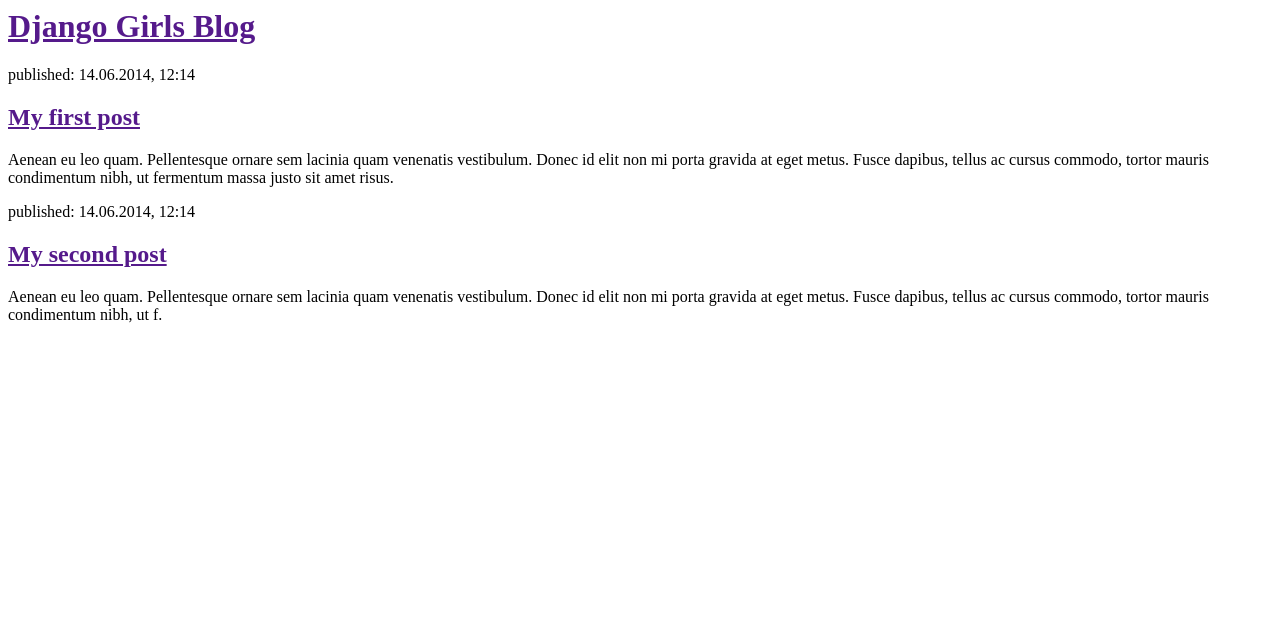
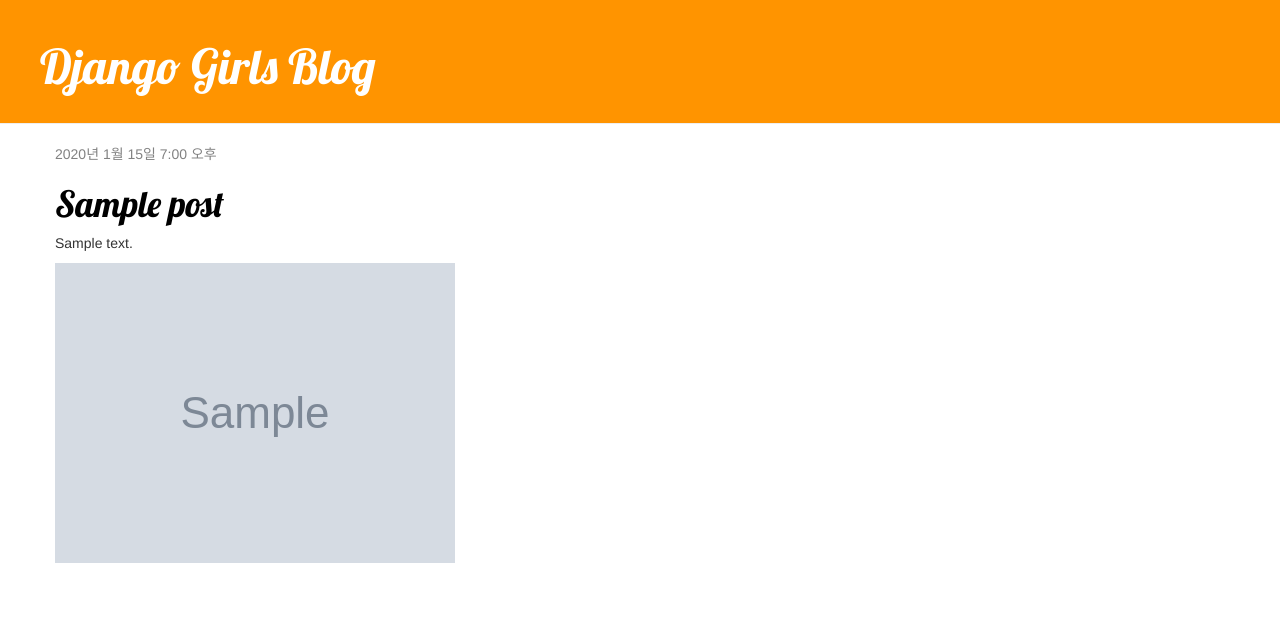
Before and after one commit to minwoo-khu/my-first-blog, a Django app: page / in a window 1280 px wide. Shown: the top 632 px of the page. Run offline with Django 5.2, Linux system fonts and the light colour scheme; tables that the repository leaves empty hold one stand-in row (values such as "Sample post"); grey boxes marked "Sample" are stand-in pictures; some libraries are stand-ins or nearby versions.

Commit message:
Added Image Feature

```diff
--- a/blog/models.py
+++ b/blog/models.py
@@ -13,6 +13,7 @@
                 default=timezone.now)
         published_date = models.DateTimeField(
                 blank=True, null=True)
+        image = models.ImageField(upload_to='blog_image/%Y/%m/%d/', default='blog_image/default_error.png')
 
 def publish(self):
     self.published_date = timezone.now()
--- /dev/null
+++ b/blog/static/css/blog.css
@@ -0,0 +1,50 @@
+.page-header {
+    background-color: #ff9400;
+    margin-top: 0;
+    padding: 20px 20px 20px 40px;
+}
+
+.page-header h1, .page-header h1 a, .page-header h1 a:visited, .page-header h1 a:active {
+    color: #ffffff;
+    font-size: 36pt;
+    text-decoration: none;
+}
+
+.content {
+    margin-left: 40px;
+}
+
+h1, h2, h3, h4 {
+    font-family: 'Lobster', cursive;
+}
+
+.date {
+    color: #828282;
+}
+
+.save {
+    float: right;
+}
+
+.post-form textarea, .post-form input {
+    width: 100%;
+}
+
+.top-menu, .top-menu:hover, .top-menu:visited {
+    color: #ffffff;
+    float: right;
+    font-size: 26pt;
+    margin-right: 20px;
+}
+
+.post {
+    margin-bottom: 70px;
+}
+
+.post h1 a, .post h1 a:visited {
+    color: #000000;
+}
+
+.blog-image-list {
+    object-fit: cover;
+}
--- /dev/null
+++ b/blog/templates/blog/base.html
@@ -0,0 +1,23 @@
+{% load static %}
+<html>
+    <head>
+        <title>Django Girls blog</title>
+        <link rel="stylesheet" href="//maxcdn.bootstrapcdn.com/bootstrap/3.2.0/css/bootstrap.min.css">
+        <link rel="stylesheet" href="//maxcdn.bootstrapcdn.com/bootstrap/3.2.0/css/bootstrap-theme.min.css">
+        <link href='//fonts.googleapis.com/css?family=Lobster&subset=latin,latin-ext' rel='stylesheet' type='text/css'>
+        <link rel="stylesheet" href="{% static 'css/blog.css' %}">
+    </head>
+    <body>
+    <div class="page-header">
+        <h1><a href="/">Django Girls Blog</a></h1>
+    </div>
+    <div class="content container">
+        <div class="row">
+            <div class="col-md-8">
+            {% block content %}
+            {% endblock %}
+            </div>
+        </div>
+    </div>
+</body>
+</html>
--- a/blog/templates/blog/post_list.html
+++ b/blog/templates/blog/post_list.html
@@ -1,30 +1,16 @@
-<html>
-    <head>
-        <title>Django Girls blog</title>
-    </head>
-    <body>
-        <div>
-            <h1><a href="">Django Girls Blog</a></h1>
+{% extends 'blog/base.html' %}
+
+{% block content %}
+    {% for post in posts %}
+        <div class="post">
+            <div class="date">
+                {{ post.published_date }}
+            </div>
+            <h1><a href="">{{ post.title }}</a></h1>
+            <p>{{ post.text|linebreaksbr }}</p>
+            {% if post.image %}
+                <img src="{{ post.image.url }}" class="rounded blog-image-list" alt="{{ post.title }}">
+            {% endif %}
         </div>
-
-        <div>
-            <p>published: 14.06.2014, 12:14</p>
-            <h2><a href="">My first post</a></h2>
-            <p>
-                Aenean eu leo quam. Pellentesque ornare sem lacinia quam venenatis vestibulum.
-                Donec id elit non mi porta gravida at eget metus. Fusce dapibus, tellus ac cursus commodo,
-                tortor mauris condimentum nibh, ut fermentum massa justo sit amet risus.
-            </p>
-        </div>
-
-        <div>
-            <p>published: 14.06.2014, 12:14</p>
-            <h2><a href="">My second post</a></h2>
-            <p>
-                Aenean eu leo quam. Pellentesque ornare sem lacinia quam venenatis vestibulum.
-                Donec id elit non mi porta gravida at eget metus. Fusce dapibus, tellus ac cursus commodo,
-                tortor mauris condimentum nibh, ut f.
-            </p>
-        </div>
-    </body>
-</html>
+    {% endfor %}
+{% endblock %}
--- a/blog/urls.py
+++ b/blog/urls.py
@@ -1,6 +1,12 @@
 from django.urls import path
+from rest_framework import routers
 from . import views
+from django.urls import include
+
+router = routers.DefaultRouter()
+router.register('Post', views.blogImage)
 
 urlpatterns = [
     path('', views.post_list, name='post_list'),
+    path('api_root/', include(router.urls)),
 ]
--- a/blog/views.py
+++ b/blog/views.py
@@ -1,5 +1,13 @@
 from django.shortcuts import render
+from django.utils import timezone
+from .models import Post
+from rest_framework import viewsets
+from .serializers import PostSerializer
 
-# Create your views here.
 def post_list(request):
-    return render(request, 'blog/post_list.html', {})
+    posts = Post.objects.filter(published_date__lte=timezone.now()).order_by('published_date')
+    return render(request, 'blog/post_list.html', {'posts': posts})
+
+class blogImage(viewsets.ModelViewSet):
+    queryset = Post.objects.all()
+    serializer_class = PostSerializer
--- a/mysite/urls.py
+++ b/mysite/urls.py
@@ -17,8 +17,12 @@
 from django.contrib import admin
 from django.urls import path
 from django.urls import path, include
+from django.conf import settings
+from django.conf.urls.static import static
 
 urlpatterns = [
     path('admin/', admin.site.urls),
     path('', include('blog.urls')),
 ]
+urlpatterns += static(settings.STATIC_URL, document_root=settings.STATIC_ROOT)
+urlpatterns += static(settings.MEDIA_URL,  document_root=settings.MEDIA_ROOT)
```
Also changed, not shown: blog/serializers.py (added, +9 -0 lines), mysite/settings.py (+13 -0 lines), blog/migrations/0002_post_image.py (added), blog/migrations/0003_alter_post_image.py (added), media/blog_image/2025/10/14/sample.jpg (added), media/blog_image/2025/10/14/sample_hM1OqPz.jpg (added), media/blog_image/2025/10/14/sample_srwuiCn.jpg (added).
